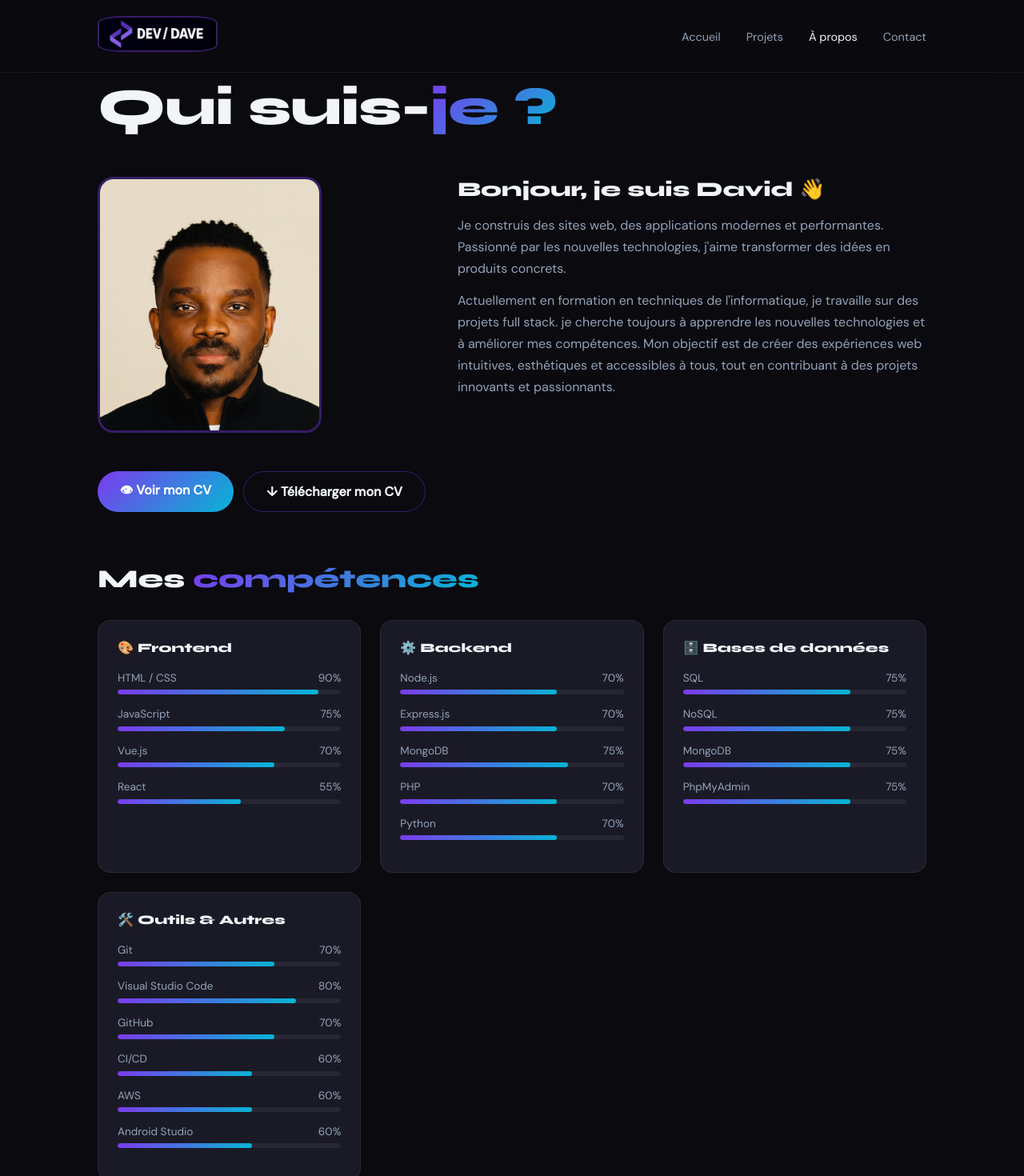
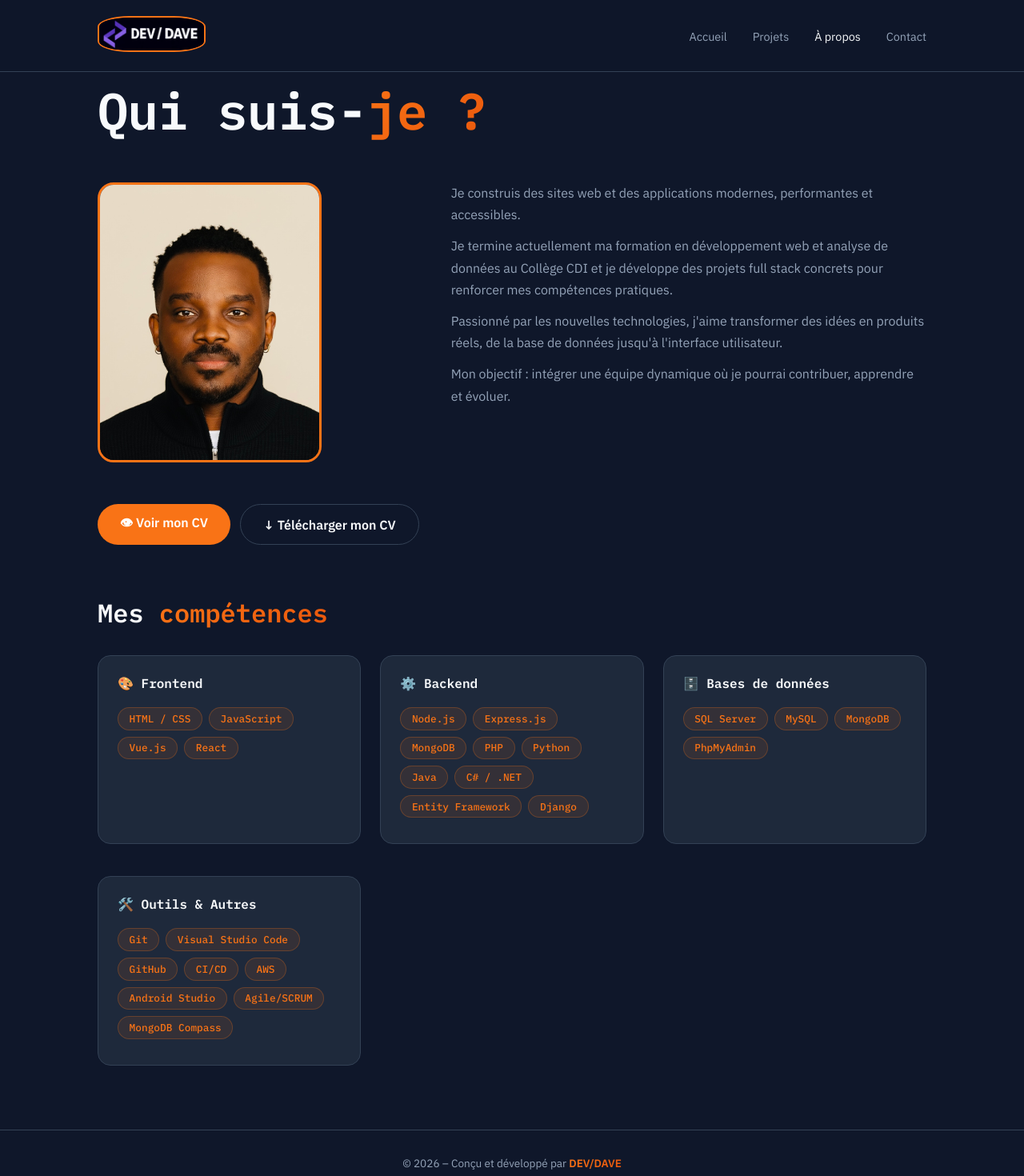
Before and after one commit to abdavidhub/portfolio-front, a Vue app: page /a-propos in a window 1280 px wide. Shown: the top 1470 px of the page at 80% size. Built offline with nearby package versions, Linux system fonts and the light colour scheme.

Commit message:
changement couleur

```diff
--- a/index.html
+++ b/index.html
@@ -1,10 +1,9 @@
 <!DOCTYPE html>
-<html lang="">
+<html lang="fr">
   <head>
     <meta charset="UTF-8">
     <link rel="preconnect" href="https://fonts.googleapis.com">
-    <link href="https://fonts.googleapis.com/css2?family=Syne:wght@700;800&family=DM+Sans:wght@400;500&display=swap" rel="stylesheet">
-    <link rel="icon" href="/favicon.ico">
+    <link href="https://fonts.googleapis.com/css2?family=IBM+Plex+Mono:wght@500;600;700&family=IBM+Plex+Sans:wght@400;500;600&display=swap" rel="stylesheet">
     <meta name="viewport" content="width=device-width, initial-scale=1.0">
     <title> DEV/DAVE </title>
   </head>
--- a/src/assets/main.css
+++ b/src/assets/main.css
@@ -1,14 +1,3 @@
-:root {
-  --couleur-fond: #0a0a0f;
-  --couleur-carte: #1a1a26;
-  --couleur-bordure: rgba(255,255,255,0.07);
-  --couleur-primaire: #7c3aed;
-  --couleur-secondaire: #06b6d4;
-  --texte-principal: #f1f5f9;
-  --texte-secondaire: #94a3b8;
-  --gradient: linear-gradient(135deg, #7c3aed, #06b6d4);
-}
-
 * {
   margin: 0;
   padding: 0;
@@ -16,14 +5,14 @@
 }
 
 body {
-  font-family: 'DM Sans', sans-serif;
-  background: var(--couleur-fond);
-  color: var(--texte-principal);
+  font-family: 'IBM Plex Sans', sans-serif;
+  background: #0F172A;
+  color: #F8FAFC;
 }
 
 h1, h2, h3 {
-  font-family: 'Syne', sans-serif;
-  font-weight: 800;
+  font-family: 'IBM Plex Mono', monospace;
+  font-weight: 600;
 }
 
 a {
@@ -36,13 +25,3 @@ a {
   margin: 0 auto;
   padding: 0 2rem;
 }
-
-#app {
-  display: flex;
-  flex-direction: column;
-  min-height: 100vh;
-}
-
-main {
-  flex: 1;
-}
--- a/src/components/Footer.vue
+++ b/src/components/Footer.vue
@@ -19,42 +19,26 @@
 
 <style scoped>
 .footer {
-  padding: 2rem 1rem;
-  border-top: 1px solid rgba(255,255,255,0.08);
+  border-top: 1px solid #334155;
+  padding: 2rem 0;
   margin-top: auto;
+  text-align: center;
 }
-
-.container {
-  max-width: 1200px;
-  margin: 0 auto;
+.copy {
+  color: #94A3B8;
+  font-size: 0.85rem;
 }
-
-.copy {
-  text-align: center;
-  color: var(--texte-secondaire);
-  font-size: 0.95rem;
-  line-height: 1.6;
-}
-
 .copy-lien {
-  background: var(--gradient);
+  background: linear-gradient(135deg, #F97316, #EA580C);
+  background-clip: text;
   -webkit-background-clip: text;
   -webkit-text-fill-color: transparent;
   font-weight: 700;
-  transition: opacity 0.2s ease;
+  transition: opacity 0.2s;
 }
-
-.copy-lien:hover {
-  opacity: 0.7;
-}
+.copy-lien:hover { opacity: 0.7; }
 
 @media (max-width: 768px) {
-  .footer {
-    padding: 1.5rem 1rem;
-  }
-
-  .copy {
-    font-size: 0.85rem;
-  }
+  .footer-inner { flex-direction: column; gap: 1rem; text-align: center; }
 }
 </style>
--- a/src/components/NavBar.vue
+++ b/src/components/NavBar.vue
@@ -30,9 +30,9 @@ const menuOuvert = ref(false)
   position: fixed;
   top: 0; left: 0; right: 0;
   padding: 1.25rem 0;
-  background: rgba(10,10,15,0.85);
+  background: rgba(15,23,42,0.85);
   backdrop-filter: blur(20px);
-  border-bottom: 1px solid var(--couleur-bordure);
+  border-bottom: 1px solid #334155;
   z-index: 100;
 }
 .nav-inner {
@@ -42,14 +42,14 @@ const menuOuvert = ref(false)
 }
 .logo-img {
   height: 45px;
-  width: 150px;
+  width: 135px;
   object-fit: cover;
-  border-radius: 20%;
-  border: 2px solid rgba(124,58,237,0.4);
+  border-radius: 30%;
+  border: 2px solid #F97316;
   transition: 0.2s;
 }
 .logo-img:hover {
-  border-color: var(--couleur-primaire);
+  border-color: #EA580C;
 }
 .nav-liens {
   display: flex;
@@ -57,26 +57,25 @@ const menuOuvert = ref(false)
   list-style: none;
 }
 .nav-liens a {
-  color: var(--texte-secondaire);
+  color: #94A3B8;
   font-size: 0.9rem;
   transition: color 0.2s;
 }
 .nav-liens a:hover,
 .nav-liens a.router-link-active {
-  color: var(--texte-principal);
+  color: #F8FAFC;
 }
 .hamburger {
   display: none;
   background: none;
   border: none;
-  color: var(--texte-principal);
+  color: #F8FAFC;
   font-size: 1.5rem;
   cursor: pointer;
 }
 
 @media (max-width: 768px) {
   .hamburger { display: block; }
-
   .nav-liens {
     display: none;
     position: absolute;
@@ -84,14 +83,12 @@ const menuOuvert = ref(false)
     left: 0; right: 0;
     flex-direction: column;
     gap: 0;
-    background: rgba(10,10,15,0.98);
-    border-top: 1px solid var(--couleur-bordure);
+    background: rgba(15,23,42,0.98);
+    border-top: 1px solid #334155;
     padding: 1rem 0;
   }
-
   .nav-liens.ouvert { display: flex; }
-
-  .nav-liens li { padding: 0.85rem 2rem; border-bottom: 1px solid var(--couleur-bordure); }
+  .nav-liens li { padding: 0.85rem 2rem; border-bottom: 1px solid #334155; }
   .nav-liens a { font-size: 1rem; }
 }
 </style>
--- a/src/views/AboutView.vue
+++ b/src/views/AboutView.vue
@@ -6,10 +6,12 @@
       <div class="intro">
           <img src="../assets/photo.jpg" alt="David" class="avatar" />
           <div class="texte">
-          <h2>Bonjour, je suis David 👋</h2>
-          <p>Je construis des sites web, des applications modernes et performantes. Passionné par les nouvelles technologies, j'aime transformer des idées en produits concrets.</p>
-          <p>Actuellement en formation en techniques de l'informatique, je travaille sur des projets full stack. je cherche toujours à apprendre les nouvelles technologies et à améliorer mes compétences.
-          Mon objectif est de créer des expériences web intuitives, esthétiques et accessibles à tous, tout en contribuant à des projets innovants et passionnants.</p>
+          <p>Je construis des sites web et des applications modernes, performantes et accessibles.</p>
+          <p>Je termine actuellement ma formation en développement web et analyse de données au Collège CDI et
+            je développe des projets full stack concrets pour renforcer mes compétences pratiques.</p>
+            <p>Passionné par les nouvelles technologies, j'aime transformer des idées en produits réels, de la base de données jusqu'à
+            l'interface utilisateur.</p>
+            <p>Mon objectif : intégrer une équipe dynamique où je pourrai contribuer, apprendre et évoluer.</p>
       </div>
         <div class="cv-boutons">
            <a href="/CV_AbdoulDavid.pdf" target="_blank" class="btn-cv">
@@ -23,14 +25,8 @@
 <div class="competences">
   <div class="groupe" v-for="groupe in competences" :key="groupe.titre">
     <h3>{{ groupe.icon }} {{ groupe.titre }}</h3>
-          <div class="skill" v-for="skill in groupe.skills" :key="skill.nom">
-            <div class="skill-header">
-              <span>{{ skill.nom }}</span>
-              <span>{{ skill.niveau }}%</span>
-            </div>
-            <div class="barre">
-              <div class="remplissage" :style="{ width: skill.niveau + '%' }"></div>
-            </div>
+    <div class="badges">
+      <span class="badge-skill" v-for="skill in groupe.skills" :key="skill">{{ skill }}</span>
     </div>
   </div>
 </div>
@@ -42,42 +38,23 @@
 const competences = [
   {
     titre: 'Frontend', icon: '🎨',
-    skills: [
-      { nom: 'HTML / CSS', niveau: 90 },
-      { nom: 'JavaScript', niveau: 75 },
-      { nom: 'Vue.js', niveau: 70 },
-      { nom: 'React', niveau: 55 },
-    ]
+    skills: ['HTML / CSS', 'JavaScript', 'Vue.js', 'React']
+
   },
+
   {
     titre: 'Backend', icon: '⚙️',
-    skills: [
-      { nom: 'Node.js', niveau: 70 },
-      { nom: 'Express.js', niveau: 70 },
-      { nom: 'MongoDB', niveau: 75 },
-      { nom: 'PHP', niveau: 70 },
-      { nom: 'Python', niveau: 70 },
-    ]
+    skills: ['Node.js', 'Express.js', 'MongoDB', 'PHP', 'Python', 'Java', 'C# / .NET', "Entity Framework", "Django"]
   },
+
   {
     titre: 'Bases de données', icon: '🗄️',
-    skills: [
-      { nom: 'SQL', niveau: 75 },
-      { nom: 'NoSQL', niveau: 75 },
-      { nom: 'MongoDB', niveau: 75 },
-      { nom: 'PhpMyAdmin', niveau: 75 },
-    ]
+    skills: ['SQL Server', 'MySQL', 'MongoDB', 'PhpMyAdmin' ],
   },
+
   {
     titre: 'Outils & Autres', icon: '🛠️',
-    skills: [
-      { nom: 'Git', niveau: 70 },
-      { nom: 'Visual Studio Code', niveau: 80 },
-      { nom: 'GitHub', niveau: 70 },
-      { nom: 'CI/CD', niveau: 60 },
-      { nom: 'AWS', niveau: 60 },
-      { nom: 'Android Studio', niveau: 60 },
-    ]
+    skills: ['Git', 'Visual Studio Code', 'GitHub', 'CI/CD', 'AWS', 'Android Studio', 'Agile/SCRUM', 'MongoDB Compass']
   }
 
 ]
@@ -89,11 +66,13 @@ h1 {
   letter-spacing: -1px;
   margin-bottom: 3rem;
 }
+
 .gradient-texte {
-  background: var(--gradient);
+  background: linear-gradient(135deg, #F97316, #EA580C);
   -webkit-background-clip: text;
   -webkit-text-fill-color: transparent;
 }
+
 .intro {
   display: grid;
   grid-template-columns: auto 1fr;
@@ -102,15 +81,26 @@ h1 {
   margin-bottom: 4rem;
 }
 .avatar {
-  width: 280px; height: 320px;
+  width: 280px;
+  height: 350px;
   border-radius: 20px;
   object-fit: cover;
   object-position: center top;
-  border: 3px solid rgba(124,58,237,0.4);
+  border: 3px solid #F97316;
+  flex-shrink: 0;
 }
-.texte h2 { font-size: 1.6rem; margin-bottom: 1rem; }
-.texte p { color: var(--texte-secondaire); line-height: 1.7; margin-bottom: 0.75rem; }
-.titre-section { font-size: 2rem; margin-bottom: 2rem; }
+.texte h2 {
+  font-size: 1.6rem;
+  margin-bottom: 1rem; }
+
+.texte p {
+  color: #94A3B8;
+  line-height: 1.7;
+  margin-bottom: 0.75rem; }
+
+.titre-section {
+  font-size: 2rem;
+  margin-bottom: 2rem; }
 
 .competences {
   display: grid;
@@ -119,64 +109,61 @@ h1 {
   margin-bottom: 4rem;
 }
 .groupe {
-  background: var(--couleur-carte);
-  border: 1px solid var(--couleur-bordure);
+  background: #1E293B;
+  border: 1px solid #334155;
   border-radius: 16px;
   padding: 1.5rem;
+  margin-bottom: 1rem;
 }
 .groupe h3 { margin-bottom: 1.25rem; font-size: 1rem; }
-.skill { margin-bottom: 1rem; }
-.skill-header {
+.badges {
   display: flex;
-  justify-content: space-between;
-  font-size: 0.85rem;
-  color: var(--texte-secondaire);
-  margin-bottom: 0.4rem;
-}
-.barre {
-  height: 6px;
-  background: rgba(255,255,255,0.06);
-  border-radius: 3px;
-  overflow: hidden;
-}
-.remplissage {
-  height: 100%;
-  background: var(--gradient);
-  border-radius: 3px;
+  flex-wrap: wrap;
+  gap: 0.5rem;
+  margin-bottom: 0.5rem;
 }
 
+.badge-skill {
+  padding: 0.3rem 0.85rem;
+  border-radius: 50px;
+  font-size: 0.8rem;
+  background: rgba(249,115,22,0.1);
+  color: #F97316;
+  border: 1px solid rgba(249,115,22,0.25);
+  font-family: 'IBM Plex Mono', monospace;
+}
+
+.cv-boutons {
+  display: flex;
+  gap: 0.75rem;
+  flex-wrap: wrap;
+  margin-top: 0.75rem;
+}
 .btn-cv {
   display: inline-flex;
   align-items: center;
   gap: 0.5rem;
   padding: 0.75rem 1.75rem;
   border-radius: 50px;
-  background: var(--gradient);
+  background: #F97316;
   color: white;
   font-weight: 700;
-  margin-top: 0.5rem;
   transition: 0.2s;
   width: fit-content;
 }
 .btn-cv:hover {
-  opacity: 0.85;
+  background: #EA580C;
   transform: translateY(-2px);
-}
-
-.cv-boutons {
-  display: flex;
-  gap: 0.75rem;
-  flex-wrap: wrap;
 }
 .btn-cv-contour {
   background: transparent;
-  border: 1.5px solid rgba(124,58,237,0.4);
-  color: var(--texte-principal);
+  border: 1.5px solid #334155;
+  color: #F8FAFC;
 }
 .btn-cv-contour:hover {
-  border-color: var(--couleur-primaire);
+  border-color: #F97316;
+  color: #F97316;
 }
-
 @media (max-width: 768px) {
   .intro {
     grid-template-columns: 1fr;
```
Also changed, not shown: src/views/AdminView.vue (+49 -16 lines), src/views/ContactView.vue (+44 -17 lines), src/views/HomeView.vue (+73 -34 lines), src/views/ProjectsView.vue (+53 -16 lines). Lines whose indentation alone changed are shown as unchanged.
